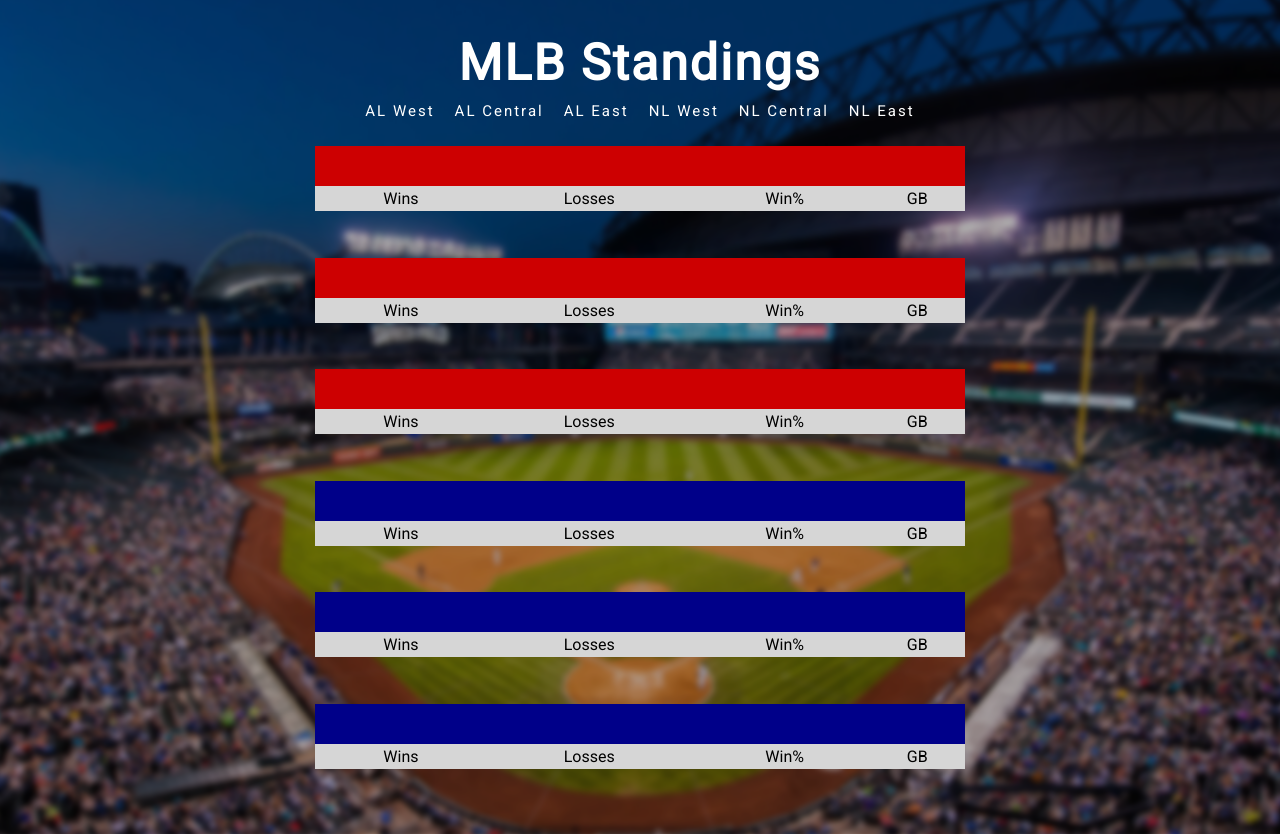
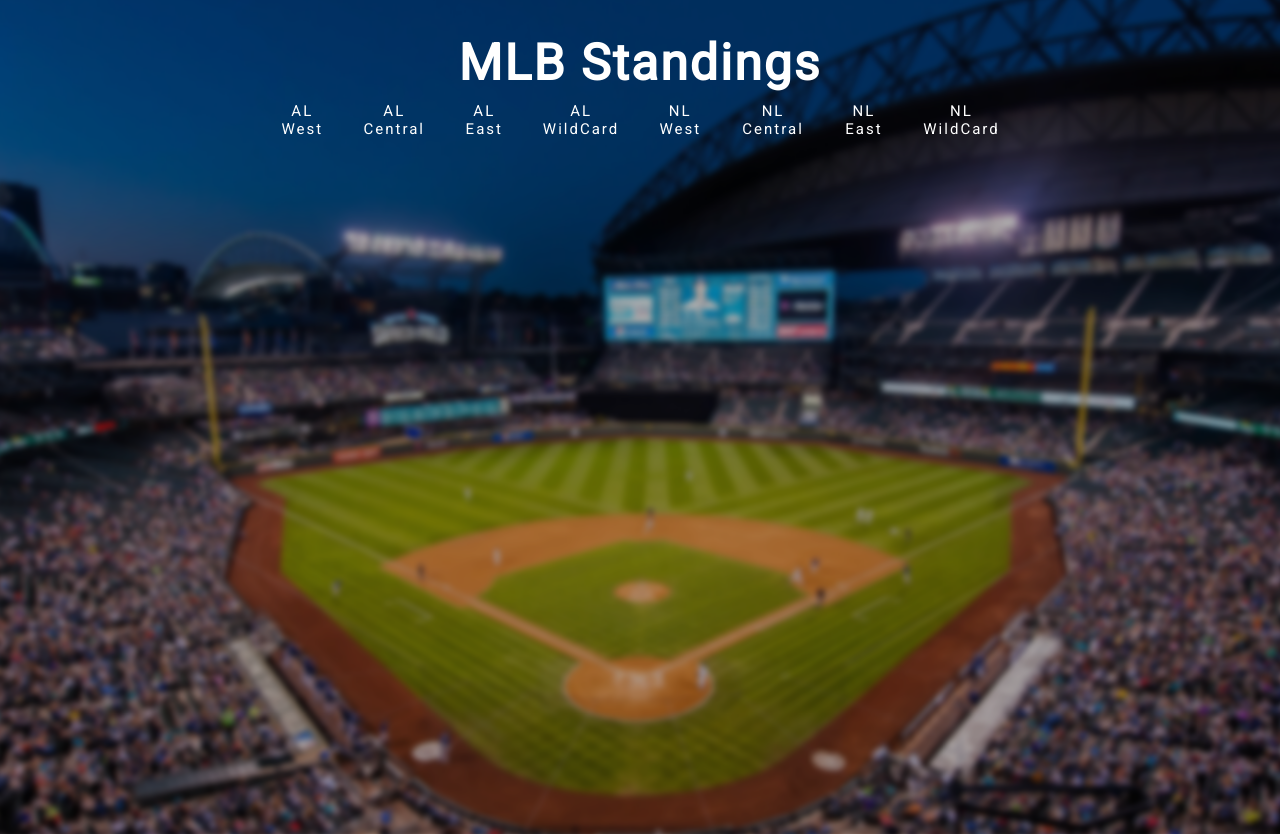
Before and after one commit to JohnHenry-Ward/MLBStandings, a PHP site: page /?wildCard=al in a window 1280 px wide. Run offline with PHP 8.4, Linux system fonts and the light colour scheme; tables that the repository leaves empty or names only in its code hold one stand-in row (values such as "Sample post"); data that the repository does not hold is empty.

Commit message:
began to work on implementing wildcard

```diff
--- a/css/style.css
+++ b/css/style.css
@@ -35,11 +35,15 @@ header h1{
     padding-bottom: 10px;
 }
 
+nav{
+    width: 100%;
+}
+
 nav li{
     list-style-type: none;
     font-size: 15px;
-    padding-left: 10px;
-    padding-right: 10px;
+    margin-left: 10px;
+    margin-right: 10px;
 }
 
 nav ul{
@@ -55,11 +59,11 @@ nav a{
     color: white;
 }
 
-nav .alWest a:hover, nav .alCentral a:hover, nav .alEast a:hover{
+nav .alWest a:hover, nav .alCentral a:hover, nav .alEast a:hover, nav .alWild a:hover{
     color: #CD0001;
 }
 
-nav .nlWest a:hover, nav .nlCentral a:hover, nav .nlEast a:hover{
+nav .nlWest a:hover, nav .nlCentral a:hover, nav .nlEast a:hover, nav .nlWild a:hover{
     color: #000089;
 }
 
--- a/index.php
+++ b/index.php
@@ -17,9 +17,11 @@
                 <li class = 'alWest'><a href = '#alwest'>AL West</a></li>
                 <li class = 'alCentral'><a href = '#alcentral'>AL Central</a></li>
                 <li class = 'alEast'><a href = '#aleast'>AL East</a></li>
+                <li class = 'alWild'><a href = '?wildCard=al'>AL WildCard</a></li>
                 <li class = 'nlWest'><a href = '#nlwest'>NL West</a></li>
                 <li class = 'nlCentral'><a href = '#nlcentral'>NL Central</a></li>
                 <li class = 'nlEast'><a href = '#nleast'>NL East</a></li>
+                <li class = 'nlWild'><a href = '?wildCard=nl'>NL WildCard</a></li>
             </ul>
             </div>
         </nav>
@@ -105,6 +107,24 @@
 
             }
 
+            //if wildcard link is selected, display ONLY wildcard (al or nl)
+            if(!empty($_GET['wildCard'])){
+                $league = substr($_GET['wildCard'], 0, 2);
+
+                $sql = "SELECT teamName, wins, losses, winPerc, gamesBack FROM mlbstandings WHERE divisionID LIKE '%$league' ";
+
+                $result = mysqli_query($link, $sql) or die('SQL syntax error: '.mysqli_error($link));
+
+                $row = mysqli_fetch_array($result);
+
+                //need all teams in that league (al/nl) - the 3 division leaders, maybe display them above everyone else??
+
+
+            }
+
+            //else, display all 6 divisions like normal
+            else{
+
             //for each division, print out the standings
             for($i = 0; $i < count($divisionName); $i++){
                 $sql = "SELECT divisionName, divisionID FROM mlbstandings WHERE divisionID = '$divisionName[$i]'";
@@ -153,7 +173,10 @@
                         ?>
                     </table>
                 </div>
-        <?php } ?>
+        <?php
+            } //end of for loop printing division
+            } //end of if else for wildcard link
+        ?>
     </main>
 </body>
 </html>
```
